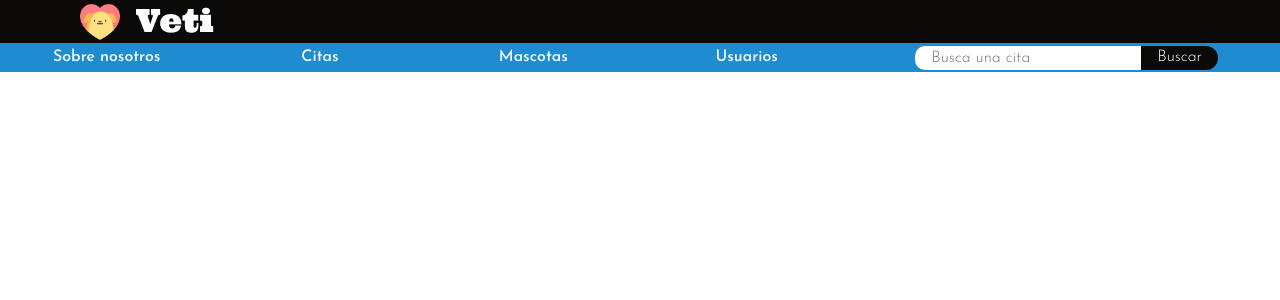
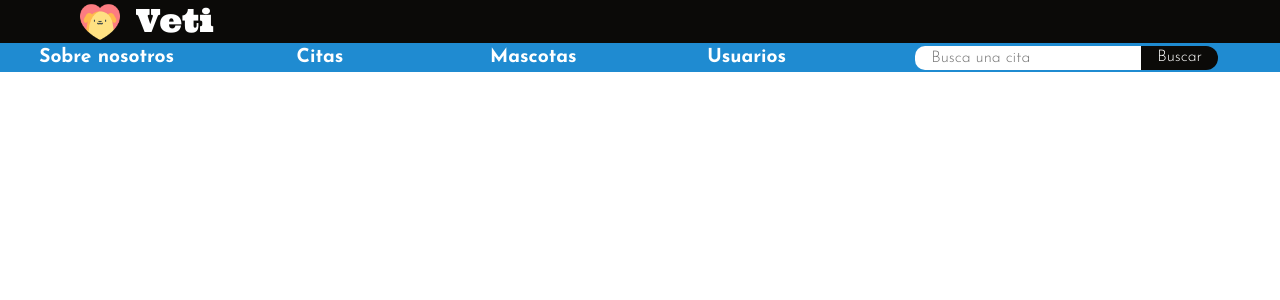
Before and after one commit to DeiverV/veti, a Django app: page /veti/ in a window 1280 px wide. Shown: the top 300 px of the page. Run offline with Django 4.2, Linux system fonts and the light colour scheme.

Commit message:
Agregados hovers  del navbar

```diff
--- a/VetiMascotas/citas_usuarios/static/css/styles.css
+++ b/VetiMascotas/citas_usuarios/static/css/styles.css
@@ -112,7 +112,22 @@ header{
     text-decoration: none;
     color: white;
     text-align: center;
-    font-family: Josefin-Medium;
+    font-family: Josefin-bold;
+    transition: .2s;
+    height: 100%;
+    display: flex;
+    align-items: center;
+    justify-content: center;
+    font-size: 1.2em;
+}
+
+#barra_navegacion a:hover{
+    background-color: white;
+    color: var(--color1);
+}
+
+#barra_navegacion a:active{
+    font-family: Josefin-bold-italic;
 }
 
 #barra_navegacion form{
```
Also changed, not shown: VetiMascotas/db.sqlite3.
